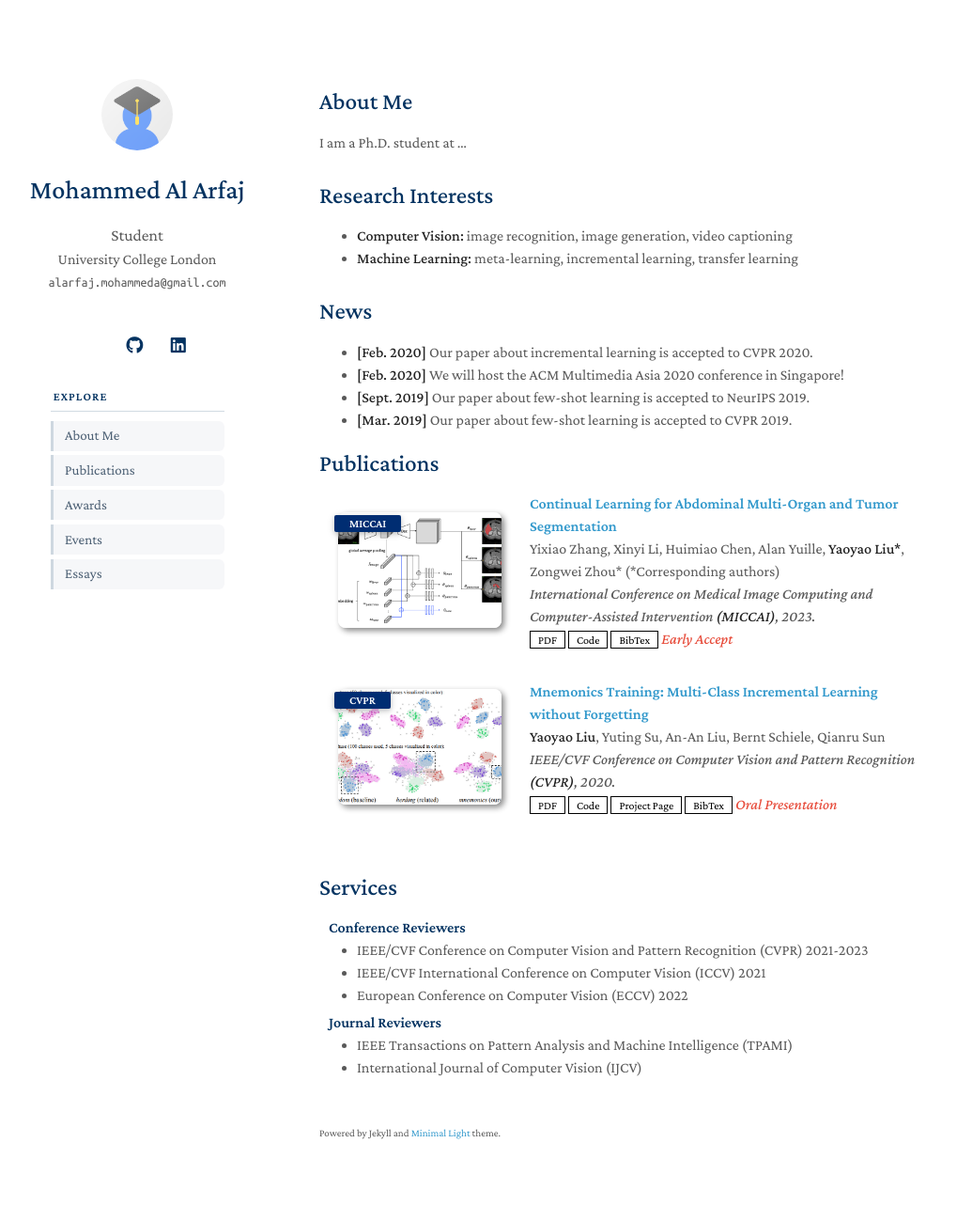
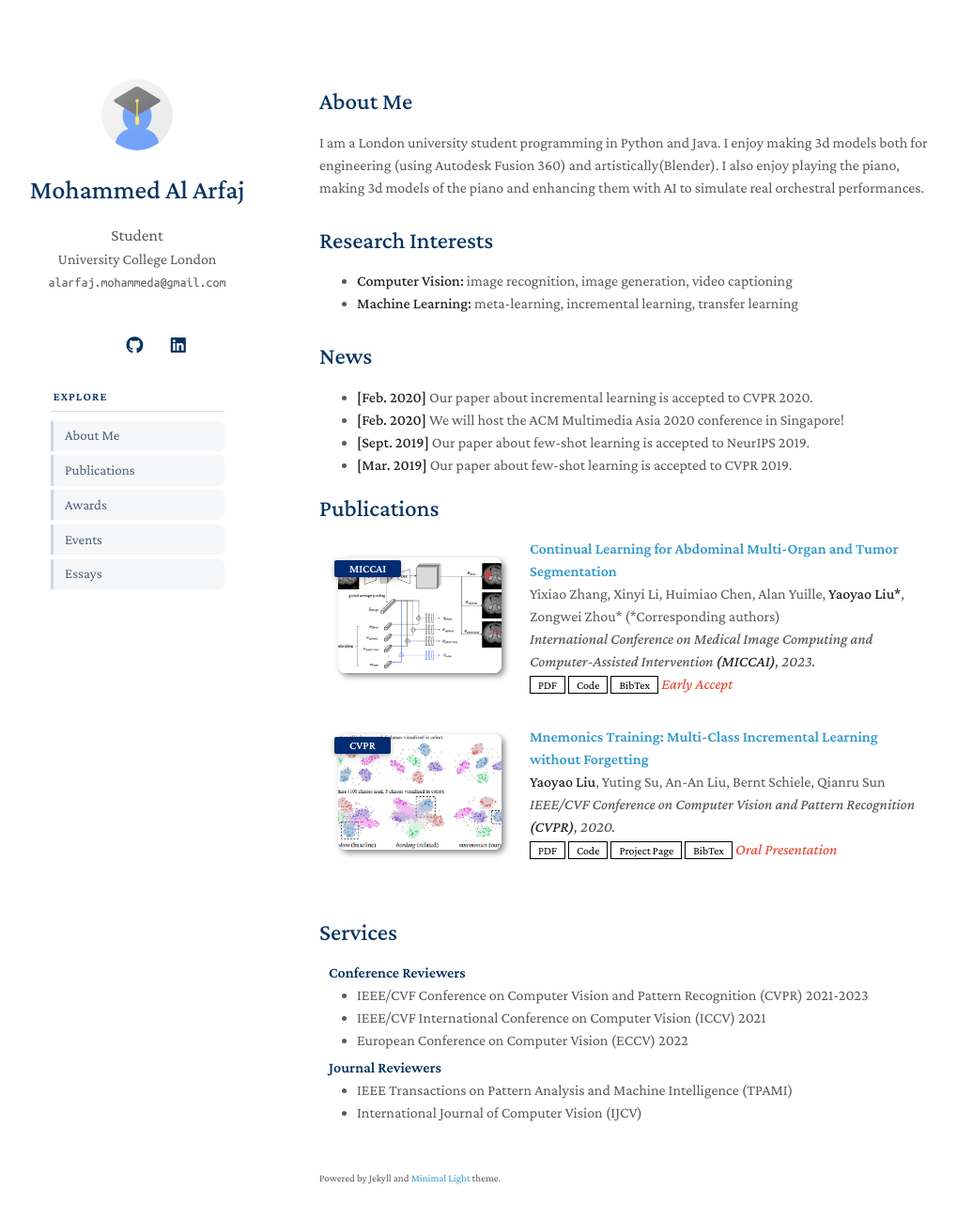
Before and after one commit to alarfajm/alarfajm.github.io, a Jekyll site: the page built from index.md, in a window 1280 px wide and 1334 px high. Shown: the top 1299 px of the window at 94% size, without its empty margins (130-1149 px from the left). Built offline with Jekyll 4.4.1, drawn with Linux system fonts in a browser that asks for light colours; some web fonts are replaced; a style sheet for code colours, icons or effects is not loaded; our own code applies the rules of GitHub Pages for plain Markdown files.

Commit message:
Update index.md

```diff
--- a/index.md
+++ b/index.md
@@ -4,7 +4,7 @@ layout: homepage
 
 ## About Me
 
-I am a Ph.D. student at ...
+I am a London university student programming in Python and Java. I enjoy making 3d models both for engineering (using Autodesk Fusion 360) and artistically(Blender). I also enjoy playing the piano, making 3d models of the piano and enhancing them with AI to simulate real orchestral performances.
 
 ## Research Interests
 
```
